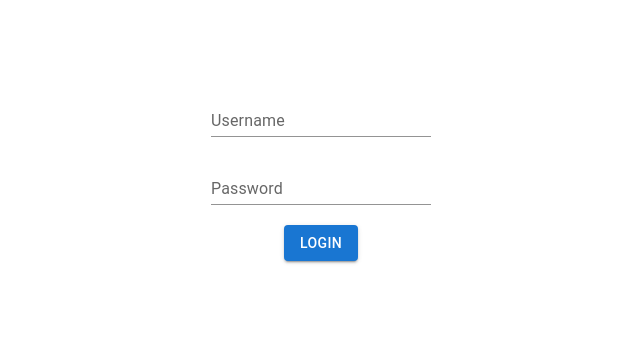
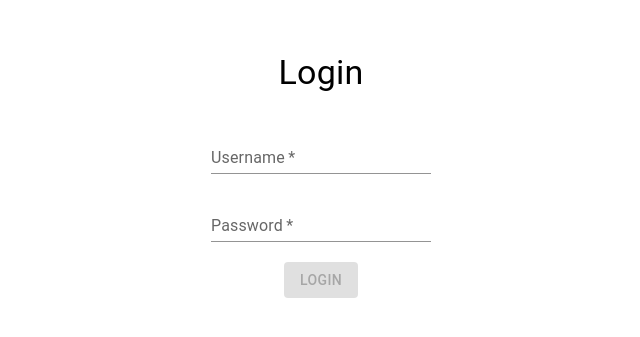
Before and after one commit to VladFreedlee/AuthTest, a React (Vite) app: page / in a window 1280 px wide. Shown: the part 233-570 px from the top of the page, without its empty margins (319-959 px from the left). Built offline with nearby package versions, Linux system fonts and the light colour scheme.

Commit message:
fix: оптимизация и тестирование

```diff
--- a/src/pages/AuthPage/AuthPage.tsx
+++ b/src/pages/AuthPage/AuthPage.tsx
@@ -1,55 +1,127 @@
-import { Button, TextField } from "@mui/material";
+import { Button, TextField, Box, Typography } from "@mui/material";
 import * as React from "react";
+import { useAuthStore } from "../../hooks/useAuthStore";
 
 import styles from "./AuthPage.module.scss";
-import { useAuthStore } from "../../hooks/useAuthStore";
+
+type FormData = {
+  username: string;
+  password: string;
+};
+
+type FormErrors = {
+  username?: string;
+  password?: string;
+};
+
+const initialFormData: FormData = {
+  username: "",
+  password: "",
+};
 
 const AuthPage: React.FC = () => {
-  const { login, error } = useAuthStore();
+  const { login, error: apiError, isLoading } = useAuthStore();
+  const [formData, setFormData] = React.useState<FormData>(initialFormData);
+  const [errors, setErrors] = React.useState<FormErrors>({});
+  const [touched, setTouched] = React.useState<Record<keyof FormData, boolean>>(
+    {
+      username: false,
+      password: false,
+    }
+  );
 
-  const [userName, setUserName] = React.useState("");
-  const [password, setPassword] = React.useState("");
-
-  const handleChangeUserName = React.useCallback(
-    (e: React.ChangeEvent<HTMLInputElement>) => {
-      setUserName(e.target.value);
+  const validateField = React.useCallback(
+    (field: keyof FormData, value: string): string => {
+      switch (field) {
+        case "username": {
+          if (!value.trim()) {
+            return "Username is required";
+          }
+          return "";
+        }
+        case "password": {
+          if (!value) {
+            return "Password is required";
+          }
+          return "";
+        }
+        default:
+          return "";
+      }
     },
     []
   );
 
-  const handleChangePassword = React.useCallback(
-    (e: React.ChangeEvent<HTMLInputElement>) => {
-      setPassword(e.target.value);
+  const handleChange = React.useCallback(
+    (field: keyof FormData) => (e: React.ChangeEvent<HTMLInputElement>) => {
+      const value = e.target.value;
+      setFormData((prev) => ({ ...prev, [field]: value }));
+
+      if (touched[field]) {
+        const error = validateField(field, value);
+        setErrors((prev) => ({ ...prev, [field]: error }));
+      }
     },
-    []
+    [touched, validateField]
   );
 
-  const handleLogin = React.useCallback(() => {
-    login(userName, password);
-  }, [userName, login, password]);
+  const handleBlur = React.useCallback(
+    (field: keyof FormData) => () => {
+      setTouched((prev) => ({ ...prev, [field]: true }));
+      const error = validateField(field, formData[field]);
+      setErrors((prev) => ({ ...prev, [field]: error }));
+    },
+    [formData, validateField]
+  );
+
+  const handleSubmit = React.useCallback(
+    (e: React.FormEvent) => {
+      e.preventDefault();
+      login(formData.username, formData.password);
+    },
+    [formData, login]
+  );
+
+  const isFormValid = React.useMemo(() => {
+    return formData.username.trim() !== "" && formData.password.length !== 0;
+  }, [formData]);
 
   return (
-    <div className={styles.auth}>
+    <Box component="form" onSubmit={handleSubmit} className={styles.auth}>
+      <Typography variant="h4" component="h1" gutterBottom>
+        Login
+      </Typography>
       <TextField
         label="Username"
         variant="standard"
-        value={userName}
-        onChange={handleChangeUserName}
-        error={!!error}
-        helperText={error}
+        value={formData.username}
+        onChange={handleChange("username")}
+        onBlur={handleBlur("username")}
+        error={!!errors.username || !!apiError}
+        helperText={errors.username || apiError}
+        disabled={isLoading}
+        required
       />
       <TextField
         label="Password"
+        type="password"
         variant="standard"
-        value={password}
-        onChange={handleChangePassword}
-        error={!!error}
-        helperText={error}
+        value={formData.password}
+        onChange={handleChange("password")}
+        onBlur={handleBlur("password")}
+        error={!!errors.password}
+        helperText={errors.password}
+        disabled={isLoading}
+        required
       />
-      <Button variant="contained" onClick={handleLogin}>
-        Login
+      <Button
+        variant="contained"
+        onClick={handleSubmit}
+        disabled={!isFormValid || isLoading}
+      >
+        {isLoading ? "Logging in..." : "Login"}
       </Button>
-    </div>
+    </Box>
   );
 };
 
--- a/src/pages/TablePage/EditDrawer/EditDrawer.tsx
+++ b/src/pages/TablePage/EditDrawer/EditDrawer.tsx
@@ -7,6 +7,7 @@ import { LocalizationProvider } from "@mui/x-date-pickers/LocalizationProvider";
 import dayjs, { Dayjs } from "dayjs";
 import { TableDataRowResponse } from "../../../types/Responses";
 import { useTableStore } from "../../../hooks/useTableStore";
+import { initialFormData, FormData } from "./configs";
 
 import styles from "./EditDrawer.module.scss";
 
@@ -17,86 +18,104 @@ const EditDrawer: React.FC = () => {
     handleCloseEditDrawer,
     editTableData,
     createTableData,
+    isEditLoading,
   } = useTableStore();
   const { user } = useAuthStore();
 
-  const [companySigDate, setCompanySigDate] = React.useState<string | null>(
-    null
-  );
-  const [companySignatureName, setCompanySignatureName] =
-    React.useState<string>("");
-  const [documentName, setDocumentName] = React.useState<string>("");
-  const [documentStatus, setDocumentStatus] = React.useState<string>("");
-  const [documentType, setDocumentType] = React.useState<string>("");
-  const [employeeSigDate, setEmployeeSigDate] = React.useState<string | null>(
-    null
-  );
-  const [employeeSignatureName, setEmployeeSignatureName] =
-    React.useState<string>("");
-  const [employeeNumber, setEmployeeNumber] = React.useState<string>("");
+  const [formData, setFormData] = React.useState<FormData>(initialFormData);
+  const [errors, setErrors] = React.useState<
+    Partial<Record<keyof FormData, string>>
+  >({});
+
+  const isEdit = React.useMemo(() => !!selectedRow, [selectedRow]);
 
   React.useEffect(() => {
     if (selectedRow) {
-      setCompanySigDate(selectedRow.companySigDate);
-      setCompanySignatureName(selectedRow.companySignatureName);
-      setDocumentName(selectedRow.documentName);
-      setDocumentStatus(selectedRow.documentStatus);
-      setDocumentType(selectedRow.documentType);
-      setEmployeeSigDate(selectedRow.employeeSigDate);
-      setEmployeeSignatureName(selectedRow.employeeSignatureName);
-      setEmployeeNumber(selectedRow.employeeNumber);
+      setFormData({
+        companySigDate: selectedRow.companySigDate,
+        companySignatureName: selectedRow.companySignatureName,
+        documentName: selectedRow.documentName,
+        documentStatus: selectedRow.documentStatus,
+        documentType: selectedRow.documentType,
+        employeeSigDate: selectedRow.employeeSigDate,
+        employeeSignatureName: selectedRow.employeeSignatureName,
+        employeeNumber: selectedRow.employeeNumber,
+      });
     } else {
-      setCompanySigDate(null);
-      setCompanySignatureName("");
-      setDocumentName("");
-      setDocumentStatus("");
-      setDocumentType("");
-      setEmployeeSigDate(null);
-      setEmployeeSignatureName("");
-      setEmployeeNumber("");
+      setFormData(initialFormData);
     }
+    setErrors({});
   }, [selectedRow]);
 
-  const handleCompanySigDate = React.useCallback((e: Dayjs | null) => {
-    setCompanySigDate(e?.format("YYYY-MM-DDTHH:mm:ss.SSSZ") ?? "");
-  }, []);
+  const validateForm = React.useCallback((): boolean => {
+    const newErrors: Partial<Record<keyof FormData, string>> = {};
 
-  const handleEmploySigDate = React.useCallback((e: Dayjs | null) => {
-    setEmployeeSigDate(e?.format("YYYY-MM-DDTHH:mm:ss.SSSZ") ?? "");
-  }, []);
+    if (!formData.companySigDate) newErrors.companySigDate = "Required";
+    if (!formData.companySignatureName)
+      newErrors.companySignatureName = "Required";
+    if (!formData.documentName) newErrors.documentName = "Required";
+    if (!formData.documentStatus) newErrors.documentStatus = "Required";
+    if (!formData.documentType) newErrors.documentType = "Required";
+    if (!formData.employeeSigDate) newErrors.employeeSigDate = "Required";
+    if (!formData.employeeSignatureName)
+      newErrors.employeeSignatureName = "Required";
+    if (!formData.employeeNumber) newErrors.employeeNumber = "Required";
 
-  const formattedData = React.useMemo<TableDataRowResponse>(() => {
-    return {
+    setErrors(newErrors);
+    return Object.keys(newErrors).length === 0;
+  }, [formData]);
+
+  const handleInputChange = React.useCallback(
+    (field: keyof FormData) => (event: React.ChangeEvent<HTMLInputElement>) => {
+      setFormData((prev) => ({ ...prev, [field]: event.target.value }));
+      setErrors((prev) => ({ ...prev, [field]: undefined }));
+    },
+    []
+  );
+
+  const handleDateChange = React.useCallback(
+    (field: "companySigDate" | "employeeSigDate") => (date: Dayjs | null) => {
+      setFormData((prev) => ({
+        ...prev,
+        [field]: date?.format("YYYY-MM-DDTHH:mm:ss.SSSZ") ?? null,
+      }));
+      setErrors((prev) => ({ ...prev, [field]: undefined }));
+    },
+    []
+  );
+
+  const formattedData = React.useMemo<TableDataRowResponse>(
+    () => ({
       id: selectedRow?.id ?? "",
-      companySigDate: companySigDate ?? "",
-      companySignatureName,
-      documentName,
-      documentStatus,
-      documentType,
-      employeeNumber,
-      employeeSigDate: employeeSigDate ?? "",
-      employeeSignatureName,
-    };
+      companySigDate: formData.companySigDate ?? "",
+      companySignatureName: formData.companySignatureName,
+      documentName: formData.documentName,
+      documentStatus: formData.documentStatus,
+      documentType: formData.documentType,
+      employeeNumber: formData.employeeNumber,
+      employeeSigDate: formData.employeeSigDate ?? "",
+      employeeSignatureName: formData.employeeSignatureName,
+    }),
+    [formData, selectedRow?.id]
+  );
+
+  const handleSubmit = React.useCallback(() => {
+    if (!validateForm() || !user) {
+      return;
+    }
+
+    const drawerHandler = isEdit ? editTableData : createTableData;
+    drawerHandler(user, formattedData);
   }, [
-    companySigDate,
-    companySignatureName,
-    documentName,
-    documentStatus,
-    documentType,
-    employeeNumber,
-    employeeSigDate,
-    employeeSignatureName,
-    selectedRow?.id,
+    validateForm,
+    user,
+    isEdit,
+    editTableData,
+    createTableData,
+    formattedData,
   ]);
 
-  const isEdit = React.useMemo(() => !!selectedRow, [selectedRow]);
-
-  if (!user) {
-    return null;
-  }
-
-  const drawerTitle = isEdit ? "Edit" : "Create";
-  const drawerHandler = isEdit ? editTableData : createTableData;
+  if (!user) return null;
 
   return (
     <Drawer
@@ -105,13 +124,19 @@ const EditDrawer: React.FC = () => {
       onClose={handleCloseEditDrawer}
     >
       <Box className={styles.drawer}>
-        <Typography variant="h6">{drawerTitle}</Typography>
+        <Typography variant="h6">{isEdit ? "Edit" : "Create"}</Typography>
         <LocalizationProvider dateAdapter={AdapterDayjs}>
           <DatePicker
             label="Company Signature Date"
-            onChange={handleCompanySigDate}
+            onChange={handleDateChange("companySigDate")}
             format="DD.MM.YYYY"
-            slotProps={{ textField: { fullWidth: true } }}
+            slotProps={{
+              textField: {
+                fullWidth: true,
+                error: !!errors.companySigDate,
+                helperText: errors.companySigDate,
+              },
+            }}
             defaultValue={
               selectedRow?.companySigDate
                 ? dayjs(selectedRow.companySigDate)
@@ -120,61 +145,90 @@ const EditDrawer: React.FC = () => {
           />
           <DatePicker
             label="Employee Signature Date"
-            onChange={handleEmploySigDate}
+            onChange={handleDateChange("employeeSigDate")}
             format="DD.MM.YYYY"
             defaultValue={
               selectedRow?.employeeSigDate
                 ? dayjs(selectedRow.employeeSigDate)
                 : undefined
             }
-            slotProps={{ textField: { fullWidth: true } }}
+            slotProps={{
+              textField: {
+                fullWidth: true,
+                error: !!errors.employeeSigDate,
+                helperText: errors.employeeSigDate,
+              },
+            }}
           />
         </LocalizationProvider>
         <TextField
           label="Company Signature Name"
-          value={companySignatureName}
-          onChange={(e) => setCompanySignatureName(e.target.value)}
+          value={formData.companySignatureName}
+          onChange={handleInputChange("companySignatureName")}
+          error={!!errors.companySignatureName}
+          helperText={errors.companySignatureName}
           required
+          fullWidth
         />
         <TextField
           label="Document Name"
-          value={documentName}
-          onChange={(e) => setDocumentName(e.target.value)}
+          value={formData.documentName}
+          onChange={handleInputChange("documentName")}
+          error={!!errors.documentName}
+          helperText={errors.documentName}
           required
+          fullWidth
         />
         <TextField
           label="Document Status"
-          value={documentStatus}
-          onChange={(e) => setDocumentStatus(e.target.value)}
+          value={formData.documentStatus}
+          onChange={handleInputChange("documentStatus")}
+          error={!!errors.documentStatus}
+          helperText={errors.documentStatus}
           required
+          fullWidth
         />
         <TextField
           label="Document Type"
-          value={documentType}
-          onChange={(e) => setDocumentType(e.target.value)}
+          value={formData.documentType}
+          onChange={handleInputChange("documentType")}
+          error={!!errors.documentType}
+          helperText={errors.documentType}
           required
+          fullWidth
         />
         <TextField
           label="Employee Number"
-          value={employeeNumber}
-          onChange={(e) => setEmployeeNumber(e.target.value)}
+          value={formData.employeeNumber}
+          onChange={handleInputChange("employeeNumber")}
+          error={!!errors.employeeNumber}
+          helperText={errors.employeeNumber}
           required
+          fullWidth
         />
         <TextField
           label="Employee Signature Name"
-          value={employeeSignatureName}
-          onChange={(e) => setEmployeeSignatureName(e.target.value)}
+          value={formData.employeeSignatureName}
+          onChange={handleInputChange("employeeSignatureName")}
+          error={!!errors.employeeSignatureName}
+          helperText={errors.employeeSignatureName}
           required
+          fullWidth
         />
         <Box className={styles.drawer__footer}>
           <Button
             variant="contained"
             color="primary"
-            onClick={() => drawerHandler(user, formattedData)}
+            onClick={handleSubmit}
+            disabled={isEditLoading}
           >
-            {selectedRow ? "Edit" : "Create"}
+            {isEditLoading ? "Loading..." : isEdit ? "Edit" : "Create"}
           </Button>
-          <Button variant="outlined" onClick={handleCloseEditDrawer}>
+          <Button
+            variant="outlined"
+            onClick={handleCloseEditDrawer}
+            disabled={isEditLoading}
+          >
             Close
           </Button>
         </Box>
--- /dev/null
+++ b/src/pages/TablePage/EditDrawer/configs.ts
@@ -0,0 +1,21 @@
+export type FormData = {
+  companySigDate: string | null;
+  companySignatureName: string;
+  documentName: string;
+  documentStatus: string;
+  documentType: string;
+  employeeSigDate: string | null;
+  employeeSignatureName: string;
+  employeeNumber: string;
+};
+
+export const initialFormData: FormData = {
+  companySigDate: null,
+  companySignatureName: "",
+  documentName: "",
+  documentStatus: "",
+  documentType: "",
+  employeeSigDate: null,
+  employeeSignatureName: "",
+  employeeNumber: "",
+};
```
Also changed, not shown: src/hooks/useTableStore.ts (+40 -14 lines), src/pages/TablePage/DeleteModal/DeleteModal.tsx (+14 -7 lines), src/store/reducers/TableDataSlice.ts (+10 -0 lines).
